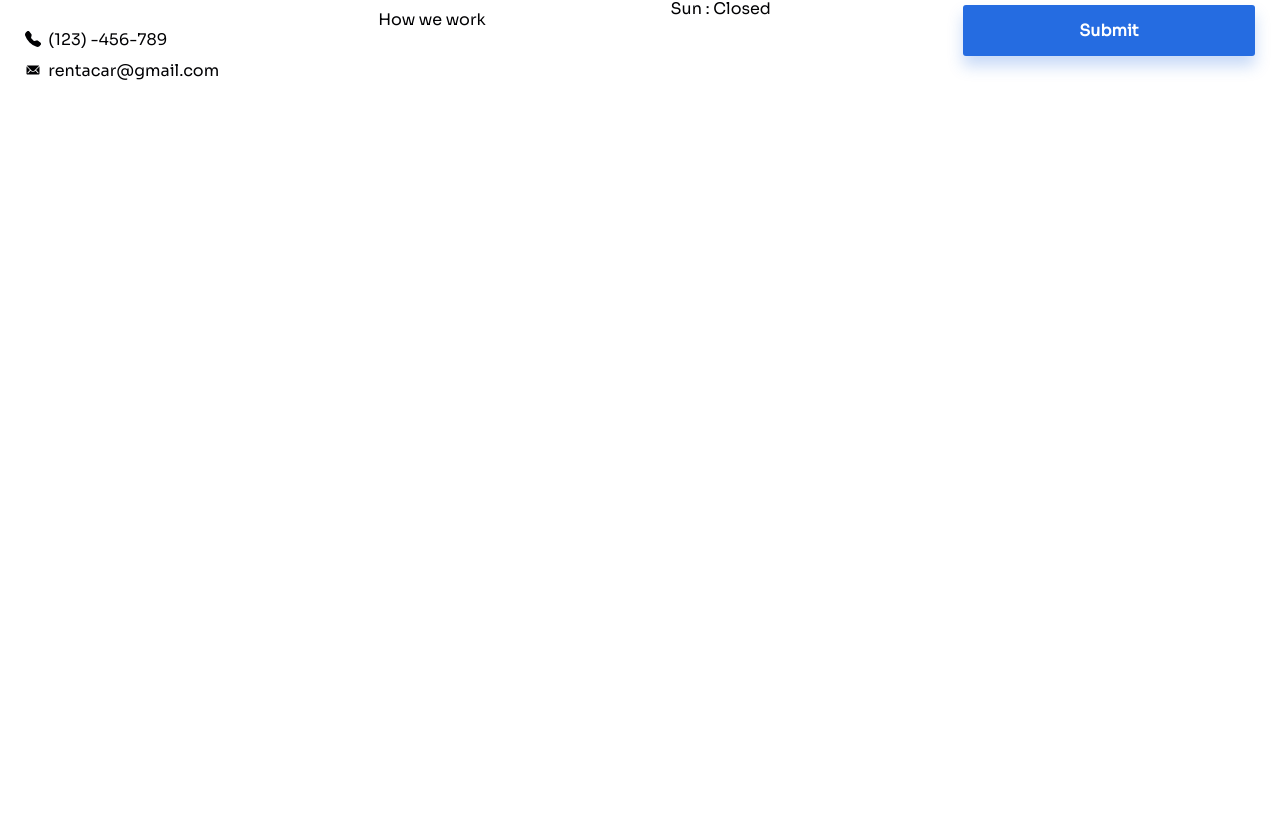
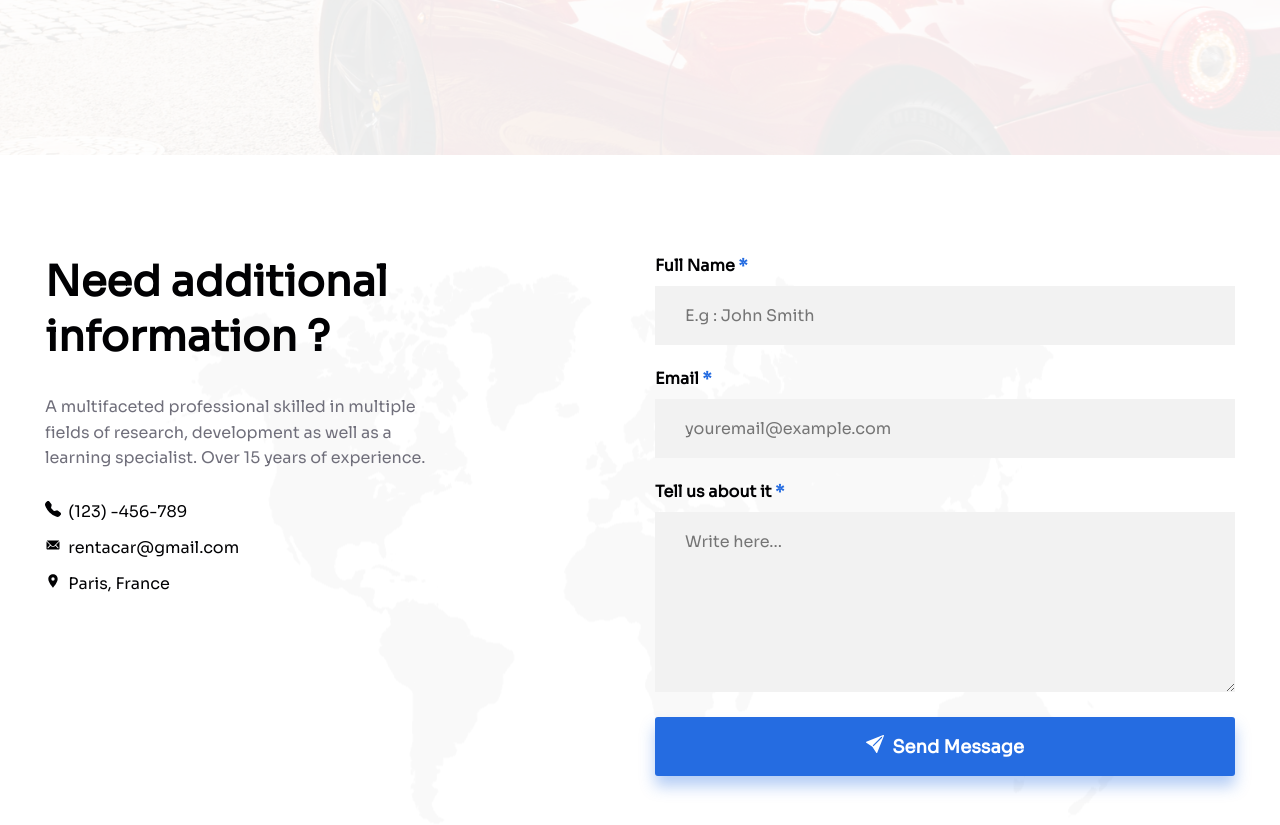
Before and after one commit to lucasbonmarin/rent-a-car, a React (Create React App) app: page /contact in a window 1280 px wide. Shown: the part 255-1080 px from the top of the page. Before the commit the page ends 800 px from the top, so only its background shows below. Built offline with nearby package versions, Linux system fonts and the light colour scheme.

Commit message:
Ajout de la page de contact

```diff
--- a/src/App.tsx
+++ b/src/App.tsx
@@ -6,6 +6,7 @@ import { BrowserRouter as Router, Routes, Route } from 'react-router-dom';
 import VehiclesPage from './pages/VehiclesPage/VehiclesPage';
 import TestimonialsPage from "./pages/TestimonialsPage/TestimonialsPage";
 import OurTeamPage from "./pages/OurTeamPage/OurTeamPage";
+import ContactPage from "./pages/ContactPage/ContactPage";
 
 function App() {
   return (
@@ -17,6 +18,7 @@ function App() {
         <Route path='/vehicle-models' element={<VehiclesPage />} />
         <Route path='/testimonials' element={<TestimonialsPage />} />
         <Route path='/our-team' element={<OurTeamPage />} />
+        <Route path='/contact' element={<ContactPage />} />
       </Routes>
       <Footer />
     </Router>
--- /dev/null
+++ b/src/pages/ContactPage/ContactPage.scss
@@ -0,0 +1,110 @@
+.contact-div {
+  display: grid;
+  grid-template-columns: 1fr 1fr;
+  gap: 3rem;
+  margin: 0 auto;
+  color: var(--text-black);
+  padding: 10rem 2rem;
+  background-image: url("../../assets/images/bg-contact.png");
+  background-size: auto;
+  background-position: center center;
+  background-repeat: no-repeat;
+
+  @media screen and (max-width: 950px) {
+    grid-template-columns: 1fr;
+    text-align: center;
+  }
+
+  &__text {
+    display: flex;
+    flex-direction: column;
+    gap: 1rem;
+    max-width: 41rem;
+
+    @media screen and (max-width: 950px) {
+      margin: 0 auto 2rem;
+    }
+
+    h2 {
+      font-size: var(--h2-size);
+      line-height: 1.3;
+      margin-bottom: 2rem;
+    }
+
+    p {
+      font-size: var(--p-size);
+      color: var(--text-gray);
+      line-height: 1.6;
+      margin-bottom: 2rem;
+    }
+
+    a {
+      text-decoration: none;
+      color: var(--text-black);
+      font-size: var(--p-size);
+      font-weight: 500;
+      transition: all 0.2s;
+      margin-bottom: 0.5rem;
+
+      &:hover {
+        color: var(--blue1);
+      }
+    }
+  }
+
+  &__form {
+    display: flex;
+    flex-direction: column;
+
+    form {
+      display: flex;
+      flex-direction: column;
+
+      label {
+        font-size: var(--p-size);
+        font-weight: 600;
+        margin-bottom: 1rem;
+
+        b {
+          color: var(--blue1);
+        }
+      }
+
+      input {
+        background-color: #f2f2f2;
+        padding: 19px 30px 19px 30px;
+        font-size: var(--p-size);
+        border: none;
+        outline: none;
+        margin-bottom: 2.3rem;
+      }
+
+      textarea {
+        background-color: #f2f2f2;
+        height: 18rem;
+        padding: 19px 30px 19px 30px;
+        font-size: var(--p-size);
+        border: none;
+        outline: none;
+        margin-bottom: 2.5rem;
+      }
+
+      button {
+        background-color: var(--blue1);
+        padding: 1.8rem 3rem;
+        border-radius: 0.3rem;
+        box-shadow: 0 10px 15px 0 rgb(37 108 225 / 35%);
+        color: white;
+        font-size: 1.8rem;
+        font-weight: 600;
+        cursor: pointer;
+        text-align: center;
+        transition: all 0.3s;
+
+        &:hover {
+          box-shadow: 0 10px 15px 0 rgb(37 108 225 / 60%);
+        }
+      }
+    }
+  }
+}
--- /dev/null
+++ b/src/pages/ContactPage/ContactPage.tsx
@@ -0,0 +1,65 @@
+import { BsFillTelephoneFill } from 'react-icons/bs';
+import { IoIosMail } from 'react-icons/io';
+import { MdLocationOn } from "react-icons/md";
+import { BsFillSendFill } from 'react-icons/bs';
+
+import HeroComponent from "../../components/HeroComponent/HeroComponent";
+import BookBanner from "../../components/BookBanner/BookBanner";
+
+import "./ContactPage.scss";
+
+const ContactPage = () => (
+
+    <>
+        <section className="contact-section">
+            <HeroComponent name="Contact" />
+            <div className='container'>
+                <div className='contact-div'>
+                    <div className='contact-div__text'>
+                        <h2>Need additional information ?</h2>
+                        <p>
+                            A multifaceted professional skilled in multiple fields of
+                            research, development as well as a learning specialist. Over 15
+                            years of experience.
+                        </p>
+                        <a href="/">
+                            <BsFillTelephoneFill />&nbsp; (123) -456-789
+                        </a>
+                        <a href="/">
+                            <IoIosMail />&nbsp; rentacar@gmail.com
+                        </a>
+                        <a href="/">
+                            <MdLocationOn />&nbsp; Paris, France
+                        </a>
+                    </div>
+                    <div className='contact-div__form'>
+                        <form>
+                            <label>
+                                Full Name <b>*</b>
+                            </label>
+                            <input type="text" placeholder='E.g : John Smith' />
+
+                            <label>
+                                Email <b>*</b>
+                            </label>
+                            <input type="email" placeholder='youremail@example.com' />
+
+                            <label>
+                                Tell us about it <b>*</b>
+                            </label>
+                            <textarea placeholder='Write here...' />
+
+                            <button type="submit">
+                                <BsFillSendFill />&nbsp; Send Message
+                            </button>
+                        </form>
+                    </div>
+                </div>
+            </div>
+            <BookBanner />
+        </section>
+    </>
+
+);
+
+export default ContactPage;
```
Also changed, not shown: src/assets/images/bg-contact.png (added).
